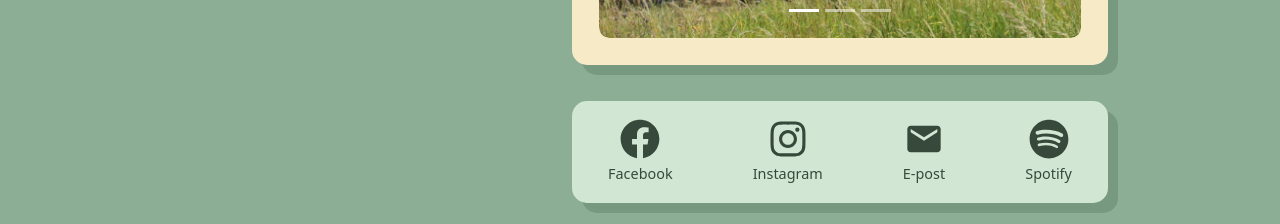
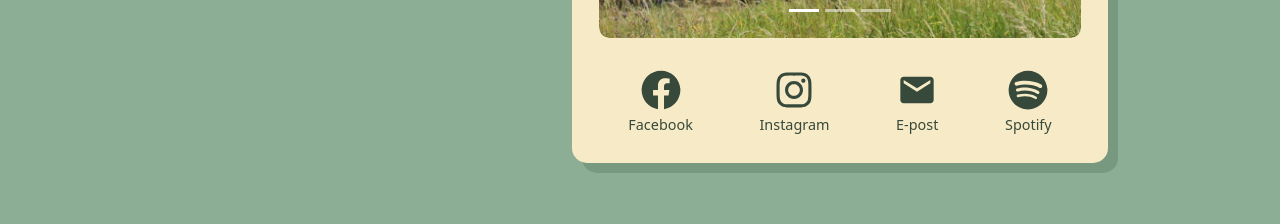
Before and after one commit to breiler/lindyhopkalmaroland, a React (Vite) app: page / in a window 1280 px wide. Shown: the part 795-1019 px from the top of the page. After the commit the page ends 982 px from the top, so only its background shows below. Built offline with nearby package versions, Linux system fonts and the light colour scheme; no server answers.

Commit message:
Moved social links

```diff
--- a/src/App.scss
+++ b/src/App.scss
@@ -1,24 +1,5 @@
-/*.social {
-   margin-top: 0.3em;
-   text-align: right;
- }
-
- .social a {
-   font-size: 2.5em;
-   color: #37493a;
-   margin-left: 0.3em;
-   margin-right: 0.2em;
-
-   display: inline-flex;
-   align-items: center;
-   gap: 0.5rem;
- }
-
- .social a:hover {
-   color: #77997f;
- }*/
-
 .social {
+  margin-top: 2rem;
   display: flex;
   justify-content: space-around; // distribute evenly across row
   align-items: flex-start;
--- a/src/App.tsx
+++ b/src/App.tsx
@@ -85,20 +85,8 @@ function App() {
                   </Carousel.Item>
                 </Carousel>
               </section>
-            </main>
-            <div
-              style={{
-                position: "relative",
-                backgroundColor: "#d1e7d4",
-                borderRadius: "15px",
-                paddingTop: "1em",
-                paddingBottom: "1em",
-                filter: "drop-shadow(10px 10px 0px #77997f)",
-                fontSize: "18px",
-                marginTop: "2em",
-              }}
-            >
-              <div className="social">
+
+              <section className="social">
                 <a
                   href="https://www.facebook.com/groups/114704406612988"
                   title="Facebook"
@@ -124,8 +112,8 @@ function App() {
                   <FaSpotify />
                   <span>Spotify</span>
                 </a>
-              </div>
-            </div>
+              </section>
+            </main>
           </Col>
 
           {width < MD_WIDTH && (
```
